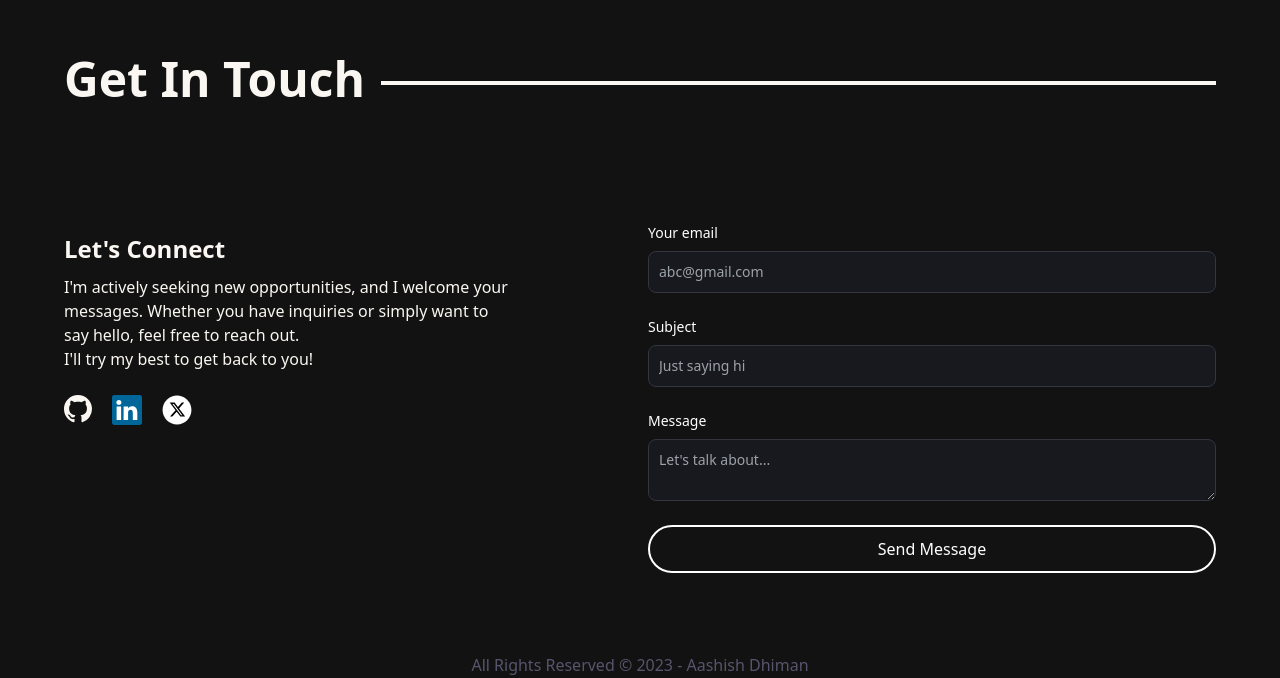
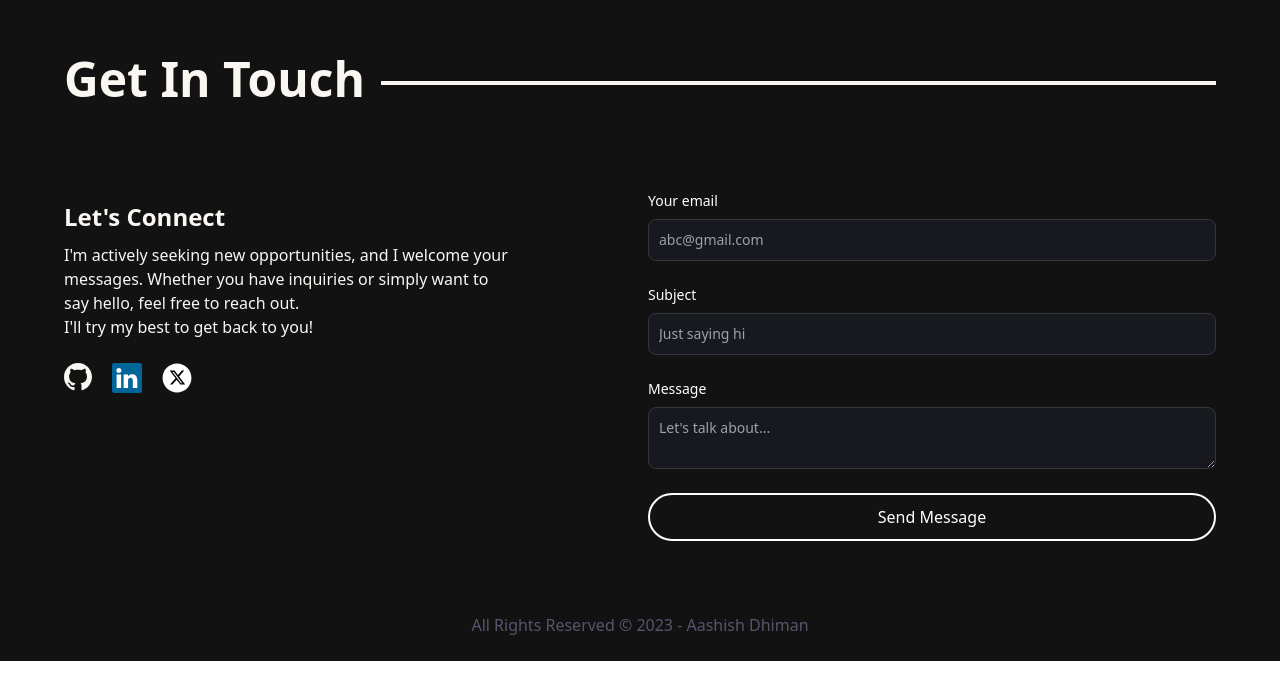
Before and after one commit to aashish-dhiman/portfolio-website, a React (Vite) app: page / in a window 1280 px wide. Shown: the part 3633-4311 px from the top of the page. Built offline with nearby package versions, Linux system fonts and the light colour scheme.

Commit message:
fixed conatct page issues

```diff
--- a/src/components/Contact.jsx
+++ b/src/components/Contact.jsx
@@ -58,7 +58,7 @@ const Contact = () => {
                 </h3>
                 <div className="min-w-0 flex-grow mt-2 h-[4px] bg-textWhite"></div>
             </motion.div>
-            <div className="grid md:grid-cols-2 mt-4 md:mt-10 pt-20 pb-14 gap-4 relative">
+            <div className="grid md:grid-cols-2 mt-4 md:mt-10 py-12 gap-4 relative">
                 <motion.div
                     ref={refContent}
                     initial={{ opacity: 0, y: -50 }}
```
